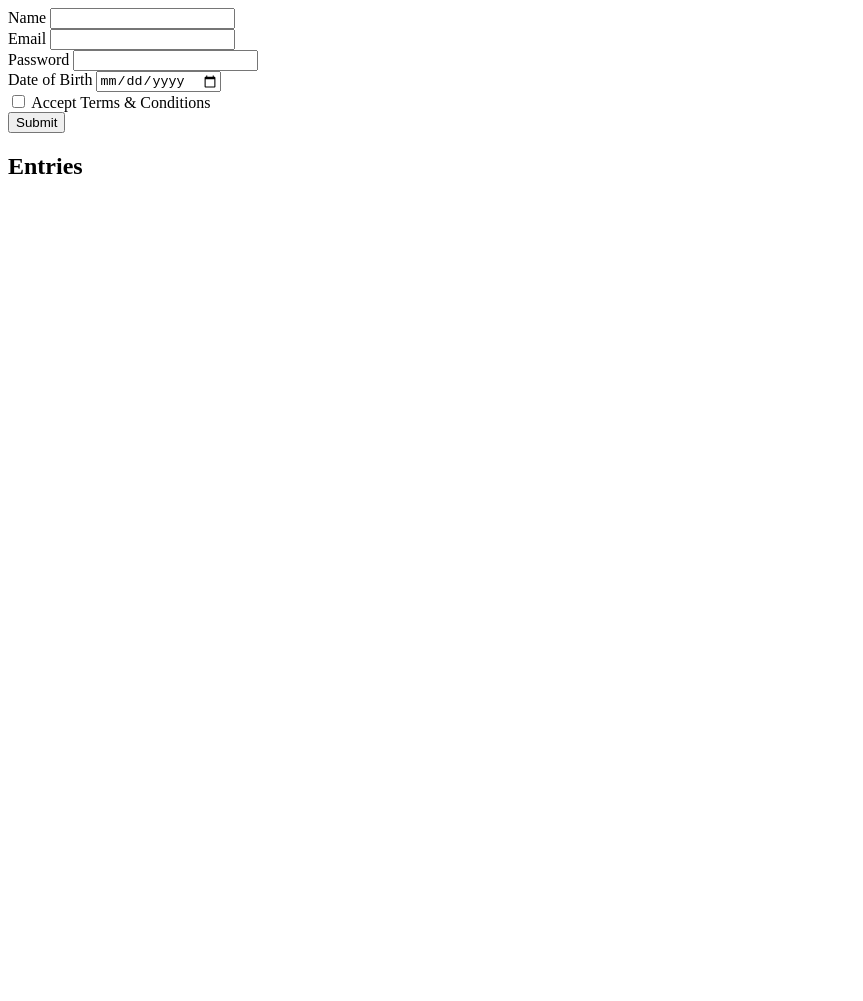
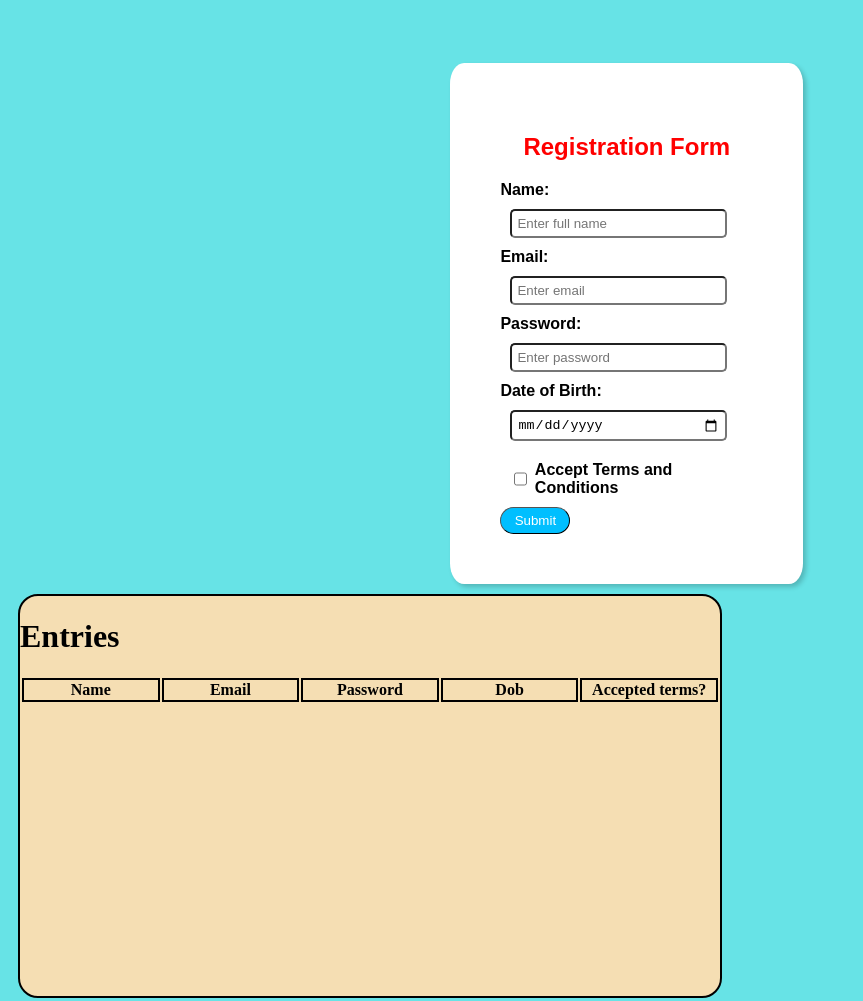
Before and after one commit to Priya-321-M/registration, a plain HTML site: page registration.html in a window 1280 px wide. Shown: the whole page, without its empty margins (0-863 px from the left). Before the commit the page ends 800 px from the top, so only its background shows below. Drawn offline with Linux system fonts and the light colour scheme.

Commit message:
Update registration.html

```diff
--- a/registration.html
+++ b/registration.html
@@ -1,46 +1,238 @@
+
 <!DOCTYPE html>
 <html lang="en">
-
 <head>
-  <meta charset="UTF-8" />
-  <meta name="viewport" content="width=device-width, initial-scale=1.0" />
-  <link rel="stylesheet" href="style.css" />
-  <title>FORM</title>
-  </head>
+    <meta charset="UTF-8">
+    <title>Registration Form</title>
     <style>
         input#name:invalid:focus{
-  border:1px solid red;
+            border:3px solid red;
+        }
+        input#email:invalid:focus{
+            border:3px solid red;
+        }
+        input#password:invalid:focus{
+            border:3px solid red;
+        }
+        input#dob:invalid:focus{
+            border:3px solid red;
+        }
+
+        body{
+            background-color: rgb(103, 227, 230);
+        }
+        h2{
+            color:red;
+        }
+        #j1{
+            text-align: center;
+        }
+        #t1{
+            display: flex;
+            flex-direction: column;
+            background-color: white;
+            margin-left: 35%;
+            margin-top: 5%;
+            padding: 50px;
+            max-width: 20%;
+            box-shadow: 3px 3px 5px rgba(0, 0, 0, 0.2);
+            border-radius: 4%;
+            font-family: sans-serif;
+            font-weight: 600;
+        }
+        #name{
+            border-radius: 5px;
+            padding: 5px;
+            width:80%;
+            margin:10px;
+
+        }
+        #email{
+            border-radius: 5px;
+            width:80%;
+            padding: 5px;
+            margin:10px;
+
+        }
+        #password{
+            border-radius: 5px;
+            padding: 5px;
+            width:80%;
+            margin:10px;
+
+        }
+        #dob{
+            border-radius: 5px;
+            padding: 5px;
+            width:80%;
+            margin:10px;
+
+        }
+
+        #c1{
+            display: inline-flex;
+            margin:10px;
+
+        }
+        button{
+            width:70px;
+            padding:5px;
+            border-radius: 15px;
+            background-color: deepskyblue;
+            color:white;
+            border-width: 1px;
+        }
+        #table-box{
+            margin:10px;
+            display: flex;
+            background-color: wheat;
+            flex-direction: column;
+            border:2px  solid black;
+            justify-content: flex-start;
+            align-items: left;
+            border-radius:20px;
+            height: 400px;
+            width: 700px;
+
+        }
+
+        td,th{
+            border:2px  solid black;
+            width: 100px;
+            text-align: center;
         }
     </style>
+</head>
 <body>
-  <form id="user-form">
-   <label for="name">Name</label>
-   <input required type="text" id="name" name="name">
-<br>
-   <label for="email">Email</label>
-   <input required type="email" id="email" name="email">
-<br>
-   <label for="password">Password</label>
-   <input required type="password" id="password" name="password">
-<br>
-   <label for="dob">Date of Birth</label>
-   <input required type="date" id="dob" name="dob" value=Date()>
 
-<br>
-   <input  type="checkbox" id="acceptTerms" name="acceptTerms">
-   <label for="acceptTerms">Accept Terms & Conditions</label>
-<br>
+   <div>
+    <form id="t1">
+        <h2 id="j1"> Registration Form</h2>
+        <label for="name">Name:</label>
+        <input type="text" id="name" name="name" placeholder="Enter full name" required >
+        <label for="email">Email:</label>
+        <input type="email" id="email" name="email" placeholder="Enter email" required>
+        <label for="password">Password:</label>
+        <input type="password" id="password" name="password" placeholder="Enter password" required>
+        <label for="dob">Date of Birth:</label>
+        <input type="date" id="dob" name="dob" required>
+        <div id="c1">
+            <input type="checkbox" id="acceptTerms" name="acceptTerms">&nbsp;
+            <label for="acceptTerms">Accept Terms and Conditions</label>
+        </div>
         <button type="submit">Submit</button>
     </form>
+    </div>
+
+    <div id="table-box">
+        <h1>Entries</h1>
+        <table id="user-table">
+          <tr>
+            <th>Name</th>
+            <th>Email</th>
+            <th>Password</th>
+            <th>Dob</th>
+            <th>Accepted terms?</th>
+            </tr>
+        </table>
+      </div>
+  </div>
 
 
-  <div
-  class="relative bg-white px-6 mt-5 pt-10 pb-8 shadow-xl ring-1 ring-gray-900/5 sm:mx-auto sm:rounded-lg sm:px-10">
-<div class="mx-auto">
-    <h2 class="text-3xl text-center font-bold leading-tight">Entries</h2>
-    <div class="divide-y divide-gray-300/50" id="user-entries"></div>
-</div>
-<script src="val.js"></script>
 </body>
+<script >
 
+const email=document.getElementById('email');
+email.addEventListener('input',()=> Validate(email));
+
+function Validate(ele){
+    if (ele.validity.typeMismatch){
+        ele.setCustomValidity("enter Email in right format");
+        ele.reportValidity();
+    }
+    else{
+        ele.setCustomValidity("");
+    }
+}
+
+const dob=document.getElementById('dob');
+dob.addEventListener('input',()=> verifydob(dob));
+
+function verifydob(ele){
+    var dob = new Date(ele.value);
+    var month_diff = Date.now() - dob.getTime();
+    var age_dt = new Date(month_diff);
+    var year = age_dt.getUTCFullYear();
+    var age = Math.abs(year - 1970);
+
+    if (age<18 || age>55 ){
+        ele.setCustomValidity("Age should be between 18 and 55 only !!");
+        ele.reportValidity();
+    }
+
+    else{
+        ele.setCustomValidity("");
+    }
+}
+
+
+
+let userForm=document.getElementById("t1");
+const retrieveEntries=()=> {
+    let entries=localStorage.getItem("user-entries");
+    if (entries){
+        entries = JSON.parse(entries);
+    }
+    else{
+        entries=[]
+    }
+    return entries;
+}
+
+let userEntries=retrieveEntries();
+
+function displayEntries(){
+    let table = document.getElementById("user-table");
+    let entries = retrieveEntries();
+    let str = `<tr>
+                    <th>Name</th>
+                    <th>Email</th>
+                    <th>Password</th>
+                    <th>Dob</th>
+                    <th>Accepted terms?</th>
+                </tr>\n`;
+    for(let i=0;i<entries.length;i++){
+        str += `<tr>
+                    <td>${entries[i].Name}</td>
+                    <td>${entries[i].Email}</td>
+                    <td>${entries[i].Password}</td>
+                    <td>${entries[i].Dob}</td>
+                    <td>${entries[i]. AcceptTerms}</td>
+                </tr>\n`;
+    }
+    table.innerHTML = str;
+}
+
+const SaveUserForm = (eve)=>{
+    eve.preventDefault();
+    const Name=document.getElementById("name").value;
+    const Email=document.getElementById("email").value;
+    const Password=document.getElementById("password").value;
+    const Dob=document.getElementById("dob").value;
+    const AcceptTerms=document.getElementById("acceptTerms").checked;
+
+    const entry={
+        Name,
+        Email,
+        Password,
+        Dob,
+        AcceptTerms
+    };
+    userEntries.push(entry);
+    localStorage.setItem("user-entries",JSON.stringify(userEntries));
+    displayEntries();
+}
+userForm.addEventListener("submit",SaveUserForm);
+displayEntries();
+</script>
 </html>
```
Lines whose indentation alone changed are shown as unchanged.
